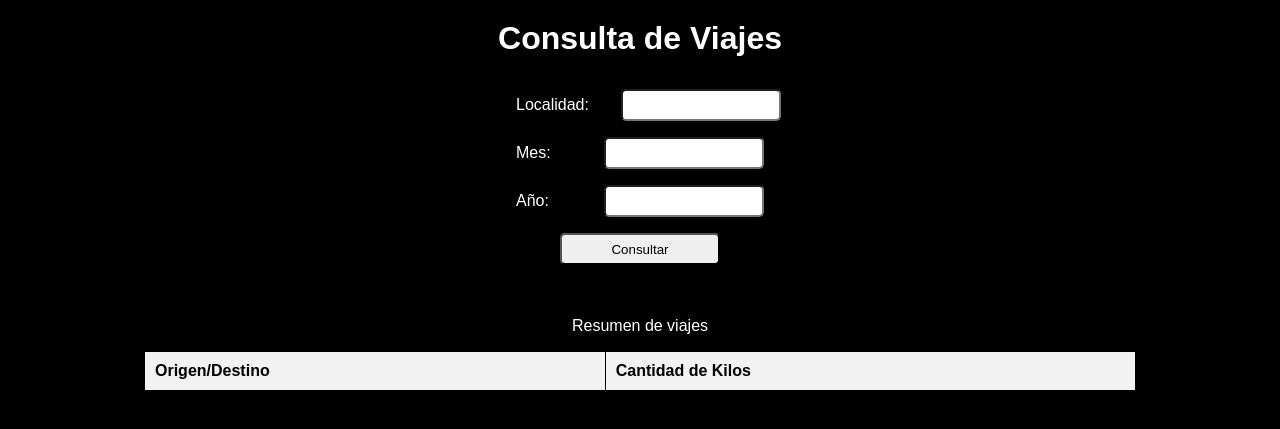
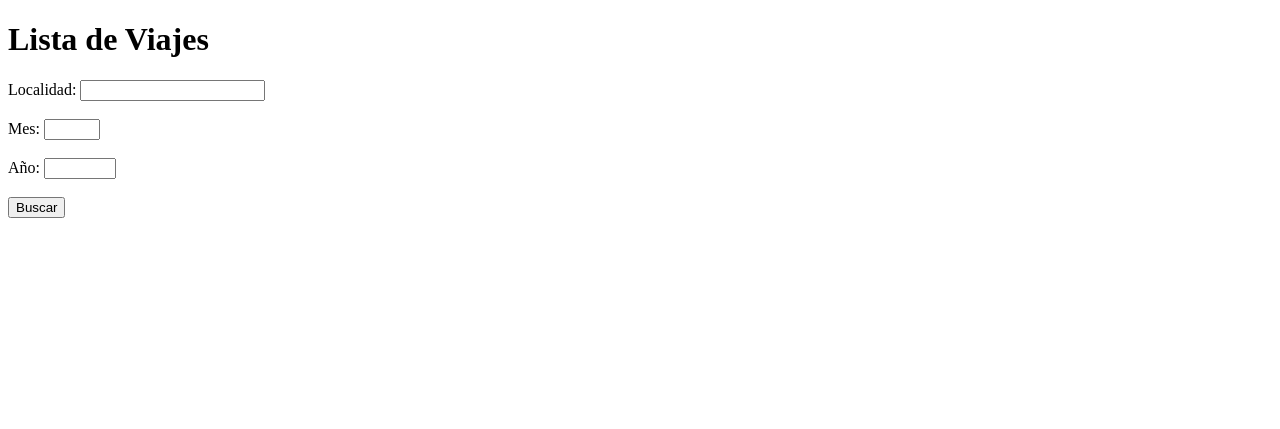
Before and after one commit to LucasQuaroni/practica-php-final, a PHP site: page / in a window 1280 px wide. Shown: the top 429 px of the page. Run offline with PHP 8.4, Linux system fonts and the light colour scheme; lists and menus that the app fills with data are empty.

Commit message:
logica de ejercicio 001 terminada. Faltan estilos

```diff
--- a/practica-php-001/index.php
+++ b/practica-php-001/index.php
@@ -1,89 +1,101 @@
+<!-- Necestio un programa en PHP, mySQL como base de datos, y tambien html y css, que resuelva la siguiente consigna:
+Una empresa tiene una sucursal en cada localidad diferente. No en todas las localidades tiene sucursal, pero en las que tiene, hay sólo una. Se dedica a realizar viajes periódicos entre cada sucursal llevando materiales. Para ello, cuenta con una base de datos donde asienta datos de los viajes realizados.  Base: TRAFICO.MDB  Tablas:   Ciudades contiene un registro por cada localidad en que la empresa realiza envíos. CodLoc (entero): código de la localidad. NomLoc (texto 30): nombre de la localidad.  Viajes contiene un registro por cada viaje realizado. LocOrigen (entero): código de localidad origen del viaje.  LocDestino (entero): código de localidad destino del viaje. Cantkg (simple): cantidad de kilos transportados en el viaje. FecViaje (dd/mm/aaaa): Fecha del viaje.  Realizar una aplicación que solicite una localidad, un mes y un año y liste todos los viajes que tuvieron como origen o destino esa localidad, acumulando la cantidad de kilos transportados, en el mes y año ingresados cuando la localidad sea destino y descuente los kilos cuando la localidad es origen.
+Cuando una localidad es origen, o destino, en la tabla no debe aparecer su nombre, puesto que yas e da por sentado que ocupa este lugar. El casillero debe estar en blanco.-->
 <!DOCTYPE html>
-<html lang="en">
+<html>
 
 <head>
-    <meta charset="UTF-8">
-    <meta name="viewport" content="width=device-width, initial-scale=1.0">
-    <title>Consulta de Viajes</title>
-    <link rel="stylesheet" href="style.css" />
+    <title>Lista de Viajes</title>
+    <style>
+        table,
+        th,
+        td {
+            border: 1px solid black;
+            border-collapse: collapse;
+            padding: 5px;
+        }
+    </style>
 </head>
 
 <body>
-    <div class="container">
-        <h1>Consulta de Viajes</h1>
-        <form action="" method="POST">
-            <div class="linea">
+    <h1>Lista de Viajes</h1>
+    <form method="post" action="<?php echo htmlspecialchars($_SERVER["PHP_SELF"]); ?>">
         <label for="localidad">Localidad:</label>
-                <input type="text" id="localidad" name="localidad" required />
-            </div>
-            <div class="linea">
+        <input type="text" name="localidad" id="localidad" required>
+        <br><br>
         <label for="mes">Mes:</label>
-                <input type="number" id="mes" name="mes" required />
-            </div>
-            <div class="linea">
+        <input type="number" name="mes" id="mes" min="1" max="12" required>
+        <br><br>
         <label for="anio">Año:</label>
-                <input type="number" id="anio" name="anio" required />
-            </div>
-            <input type="submit" value="Consultar" />
+        <input type="number" name="anio" id="anio" min="1900" max="9999" required>
+        <br><br>
+        <input type="submit" value="Buscar">
     </form>
-
-        <table>
-            <caption>
-                Resumen de viajes
-            </caption>
-            <tr>
-                <th>Origen/Destino</th>
-                <th>Cantidad de Kilos</th>
-            </tr>
+    <br>
     <?php
     if ($_SERVER["REQUEST_METHOD"] == "POST") {
-                // Obtener los valores del formulario
-                $localidad = $_POST['localidad'];
-                $mes = $_POST['mes'];
-                $anio = $_POST['anio'];
+        $localidad = $_POST["localidad"];
+        $mes = $_POST["mes"];
+        $anio = $_POST["anio"];
 
-                // Conectarse a la base de datos (ajusta los valores según tu configuración)
+        // Conexión a la base de datos
         $servername = "localhost";
         $username = "root";
         $password = "";
         $dbname = "trafico";
 
-                $conn = mysqli_connect($servername, $username, $password, $dbname);
+        $conn = new mysqli($servername, $username, $password, $dbname);
 
-                if (!$conn) {
-                    die("Conexión fallida: " . mysqli_connect_error());
+        if ($conn->connect_error) {
+            die("Conexión fallida: " . $conn->connect_error);
         }
 
-                // Consulta SQL para obtener la cantidad de kilos según los criterios
-                $sql = "SELECT
-                            CASE
-                                WHEN LocOrigen = '$localidad' THEN 'Origen'
-                                WHEN LocDestino = '$localidad' THEN 'Destino'
-                            END AS OrigenDestino,
-                            SUM(CASE WHEN LocDestino = '$localidad' THEN Cantkg ELSE -Cantkg END) AS TotalKilos
-                        FROM Viajes
-                        WHERE MONTH(FecViaje) = '$mes' AND YEAR(FecViaje) = '$anio'
-                        AND ('$localidad' = LocOrigen OR '$localidad' = LocDestino)
-                        GROUP BY OrigenDestino";
+        // Consulta para obtener los viajes que tuvieron como origen o destino la localidad ingresada
+        $sql = "SELECT LocOrigen, LocDestino, Cantkg, FecViaje FROM viajes WHERE (LocOrigen = (SELECT CodLoc FROM Ciudades WHERE NomLoc = '$localidad') OR LocDestino = (SELECT CodLoc FROM Ciudades WHERE NomLoc = '$localidad')) AND MONTH(FecViaje) = $mes AND YEAR(FecViaje) = $anio";
+        $result = $conn->query($sql);
 
-                $result = mysqli_query($conn, $sql);
+        if ($result->num_rows > 0) {
+            // Tabla para mostrar los resultados
+            echo "<table><tr><th>Origen</th><th>Destino</th><th>Kilos</th><th>Día</th></tr>";
+            while ($row = $result->fetch_assoc()) {
 
-                if ($result) {
-                    while ($row = mysqli_fetch_assoc($result)) {
-                        echo "<tr>";
-                        echo "<td>" . $row['OrigenDestino'] . "</td>";
-                        echo "<td>" . $row['TotalKilos'] . "</td>";
-                        echo "</tr>";
-                    }
+                // Consulta para obtener el nombre de la localidad de origen
+                $origen_query = "SELECT NomLoc FROM Ciudades WHERE CodLoc = " . $row["LocOrigen"];
+                $origen_result = $conn->query($origen_query);
+                $origen_row = $origen_result->fetch_assoc();
+                $origen_nombre = $origen_row["NomLoc"];
+
+                // Consulta para obtener el nombre de la localidad de destino
+                $destino_query = "SELECT NomLoc FROM Ciudades WHERE CodLoc = " . $row["LocDestino"];
+                $destino_result = $conn->query($destino_query);
+                $destino_row = $destino_result->fetch_assoc();
+                $destino_nombre = $destino_row["NomLoc"];
+
+                // Verificar si la localidad ingresada es el origen o el destino
+                if ($origen_nombre == $localidad) {
+                    $origen = "";
+                    $kgs = -$row["Cantkg"];
                 } else {
-                    echo "Error en la consulta: " . mysqli_error($conn);
+                    $origen = $origen_nombre;
+                    $kgs = $row["Cantkg"];
                 }
 
-                mysqli_close($conn);
+                if ($destino_nombre == $localidad) {
+                    $destino = "";
+                } else {
+                    $destino = $destino_nombre;
+                }
+
+                echo "<tr><td>$origen</td><td>$destino</td><td>$kgs</td><td>" . date("d", strtotime($row["FecViaje"])) . "</td></tr>";
+            }
+            echo "</table>";
+        } else {
+            echo "No se encontraron resultados.";
+        }
+
+        $conn->close();
     }
     ?>
-        </table>
-    </div>
 </body>
 
 </html>
```
Lines whose indentation alone changed are shown as unchanged.
